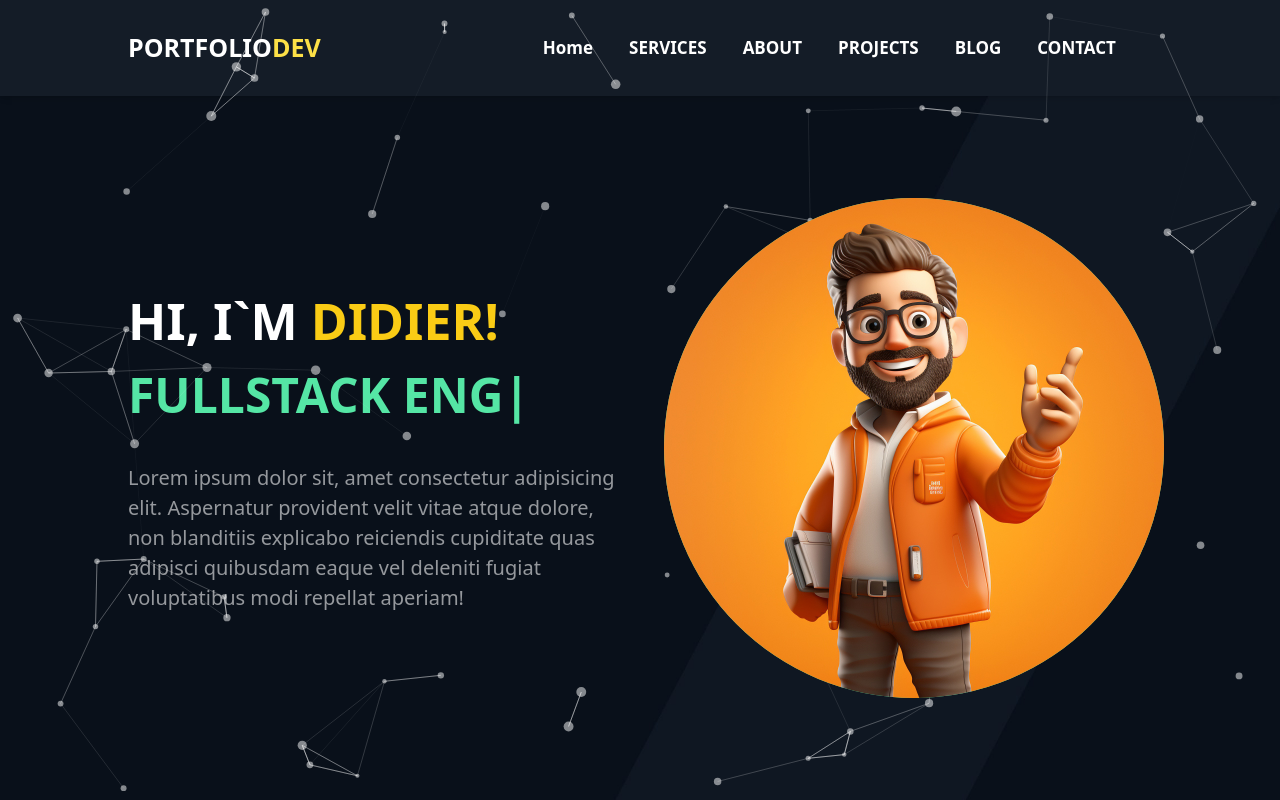
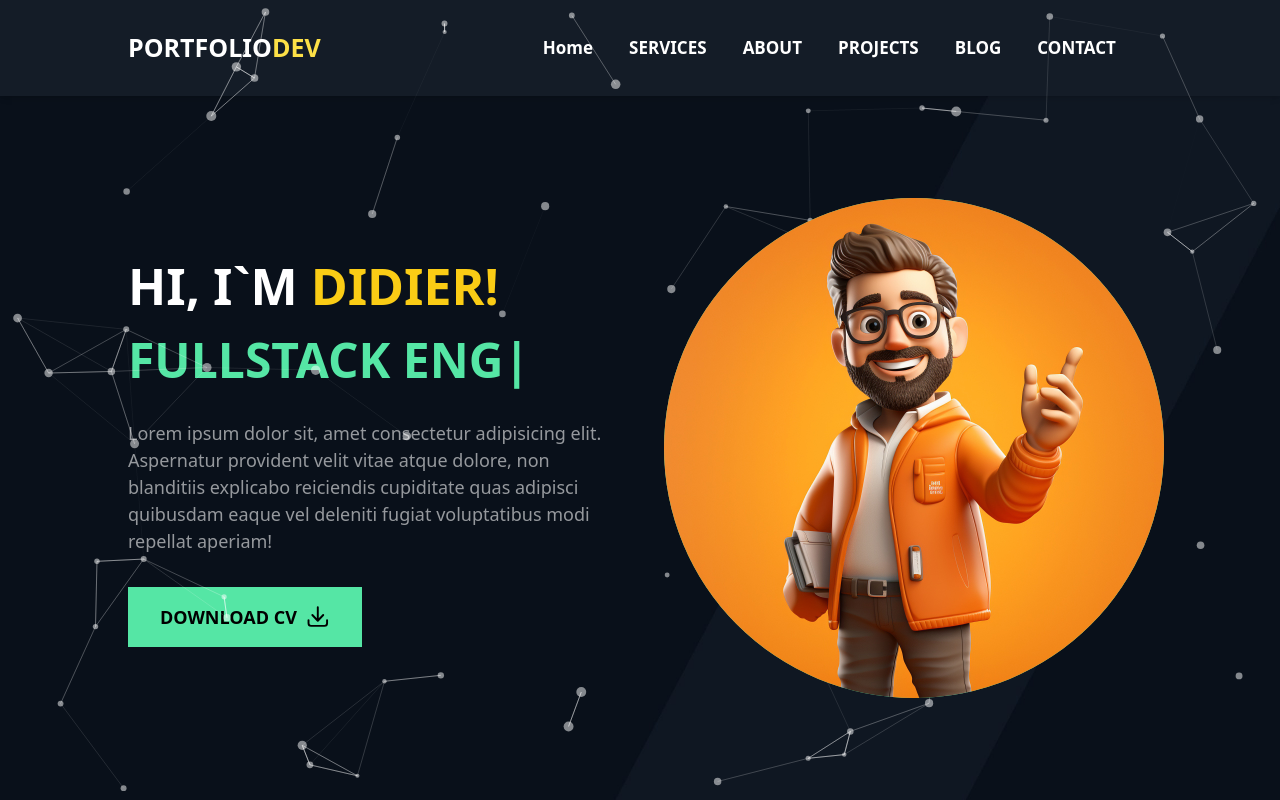
Before and after one commit to krrattoss5/didier-portfolio, a Next.js app: page / in a window 1280 px wide. Built offline with nearby package versions, Linux system fonts and the light colour scheme.

Commit message:
(finished/Hero)

```diff
--- a/components/Hero.tsx
+++ b/components/Hero.tsx
@@ -2,6 +2,7 @@
 import Particle from './Particle'
 import TextEffect from './TextEffect'
 import Image from 'next/image'
+import { ArrowDownTrayIcon } from '@heroicons/react/20/solid'
 
 const Hero = () => {
   return (
@@ -13,7 +14,13 @@
             HI, I`M <span className='text-yellow-400'>DIDIER!</span>
           </h1>
           <TextEffect />
-          <p className='mt-[2rem] text-[20px] text-[#ffffff92]'>Lorem ipsum dolor sit, amet consectetur adipisicing elit. Aspernatur provident velit vitae atque dolore, non blanditiis explicabo reiciendis cupiditate quas adipisci quibusdam eaque vel deleniti fugiat voluptatibus modi repellat aperiam!</p>
+          <p className='mt-[1.5rem] text-[18px] text-[#ffffff92]'>Lorem ipsum dolor sit, amet consectetur adipisicing elit. Aspernatur provident velit vitae atque dolore, non blanditiis explicabo reiciendis cupiditate quas adipisci quibusdam eaque vel deleniti fugiat voluptatibus modi repellat aperiam!</p>
+          <div className='mt-[2rem] flex-col space-y-6 sm:space-y-0 sm:flex sm:flex-row items-center sm:space-x-6'>
+            <button className='px-[2rem] hover:bg-yellow-400 transition-all duration-200 py-[1rem] text-[18px] font-bold uppercase bg-[#55e6a5] text-black flex items-center space-x-2'>
+              <p>Download Cv</p>
+              <ArrowDownTrayIcon className='w-[1.6rem] h-[1.7rem] text-black' />
+            </button>
+          </div>
         </div>
         <div className='w-[500px] hidden bg-[#55e6a5] relative lg:flex items-center rounded-full h-[500px]'>
           <Image src='/images/u1.jpg' alt='user' layout='fill' className='object-cover rounded-full' />
```
